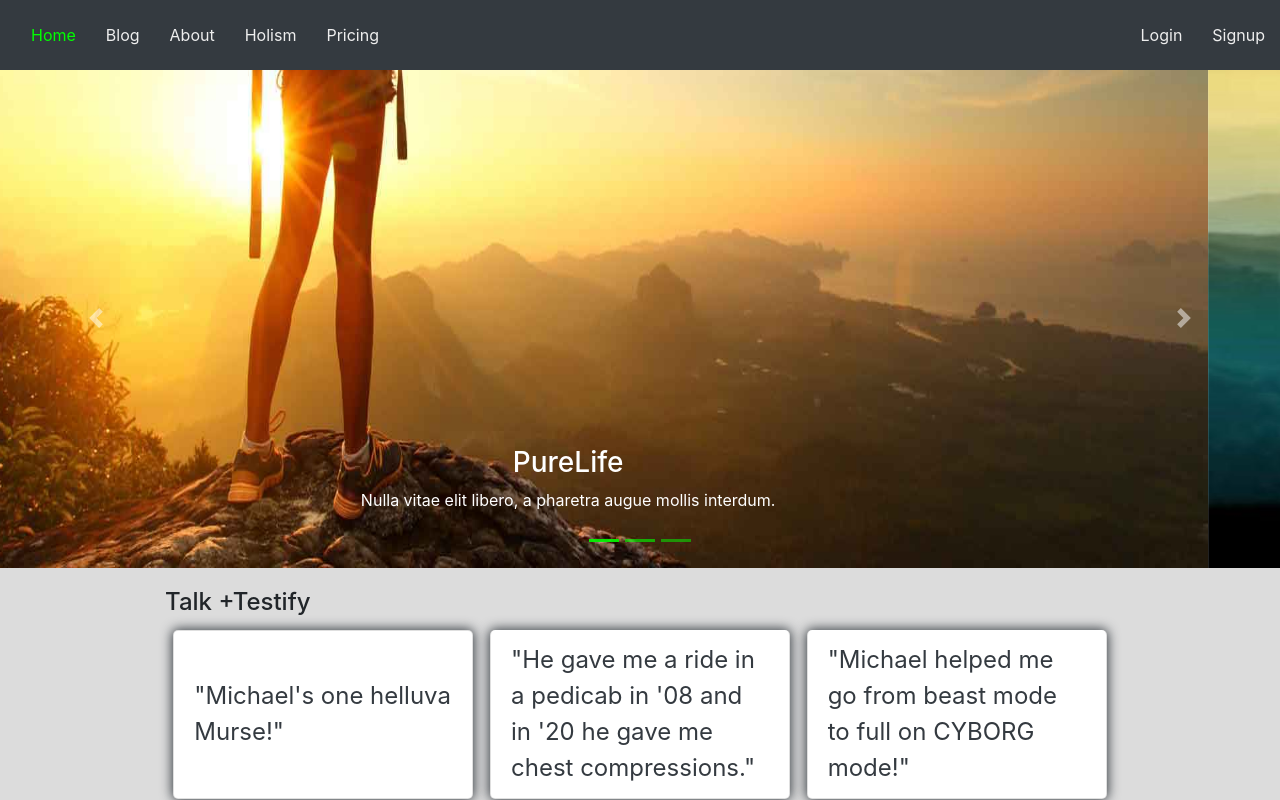
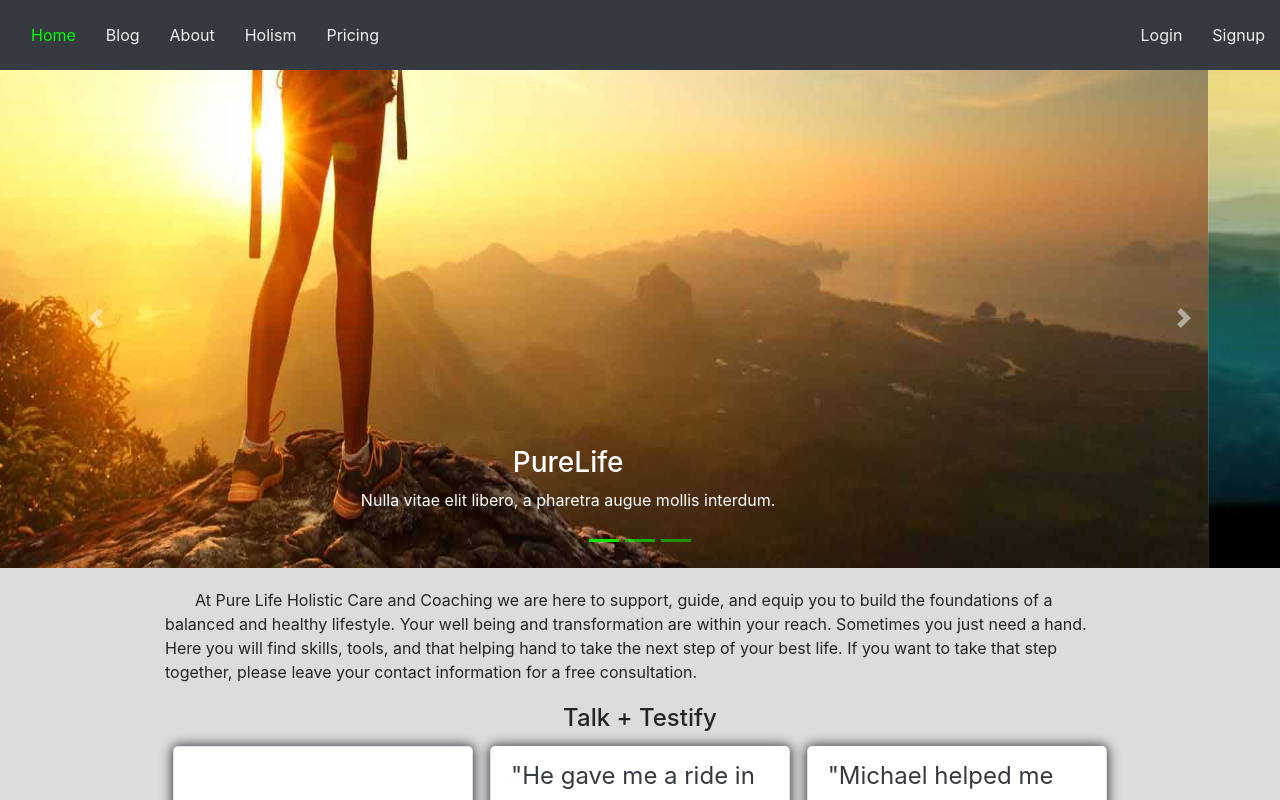
Before and after one commit to iambryanhaney/pure-life-frontend, a React (Create React App) app: page / in a window 1280 px wide. Shown: the top 800 px of the page. Built offline with nearby package versions, Linux system fonts and the light colour scheme.

Commit message:
layout tweaks

```diff
--- a/src/App.css
+++ b/src/App.css
@@ -1,5 +1,13 @@
 body {
   background: #dcdcdc;
+}
+
+h1 {
+  text-align: center;
+}
+
+h4 {
+  text-align: center;
 }
 
 .mr-auto a {
@@ -54,6 +62,12 @@ body {
   right: 0;
 }
 
+
+.indented-welcome {
+  max-width: 950px;
+  text-indent: 30px;
+  margin: 20px auto;
+}
 
 .testimonies {
   max-width: 950px;
--- a/src/containers/About.js
+++ b/src/containers/About.js
@@ -5,7 +5,7 @@ import Card from 'react-bootstrap/Card'
 export default function About() {
     return (
         <div>
-            <h1> Meet +About </h1>
+            <h1> Meet + About </h1>
             <Card style={{ width: '90%', margin: '10px auto' }}>
                 <div className="profile-intro">
                 <Card.Img variant="top" src={ProfilePic} />
--- a/src/containers/Blog.js
+++ b/src/containers/Blog.js
@@ -83,7 +83,7 @@ export default class Blog extends Component {
     render() {
         return (
             <div>
-                <h1> Blog +Inspire</h1>
+                <h1> Blog + Inspire</h1>
                 {
                     this.props.is_admin ? <NewPost url={blogURL} addNewPost={this.addNewPost} /> : null
                 }
--- a/src/containers/Holism.js
+++ b/src/containers/Holism.js
@@ -10,7 +10,7 @@ import Row from 'react-bootstrap/Row'
 export default function Holism() {
     return (
         <div>
-            <h1>Holism +Experiences</h1>
+            <h1>Holism + Experiences</h1>
             <Tab.Container id="list-group-tabs-example" defaultActiveKey="1">
                 <Row>
                     <Col sm={4}>
--- a/src/containers/Home.js
+++ b/src/containers/Home.js
@@ -12,8 +12,14 @@ export default function Home() {
     return (
         <div >
             <ControlledCarousel />
+            <p className='indented-welcome'>
+                At Pure Life Holistic Care and Coaching we are here to support, guide, and equip you to build the foundations of a balanced and healthy lifestyle.
+                Your well being and transformation are within your reach. Sometimes you just need a hand.
+                Here you will find skills, tools, and that helping hand to take the next step of your best life.
+                If you want to take that step together, please leave your contact information for a free consultation.
+            </p>
             <div className="testimonies">
-                <h4> Talk +Testify</h4>
+                <h4> Talk + Testify</h4>
                 <ListGroup>
                     {
                         testimonies.map((t, i) => {
--- a/src/containers/Pricing.js
+++ b/src/containers/Pricing.js
@@ -4,7 +4,7 @@ import Table from 'react-bootstrap/Table'
 export default function Pricing() {
     return (
         <div>
-            <h1>Pricing +Plans</h1>
+            <h1>Pricing + Plans</h1>
             <Table striped bordered hover variant="dark">
                 <thead>
                     <tr>
```
Also changed, not shown: 1 other file (tests, documents, lock files or other folders).
